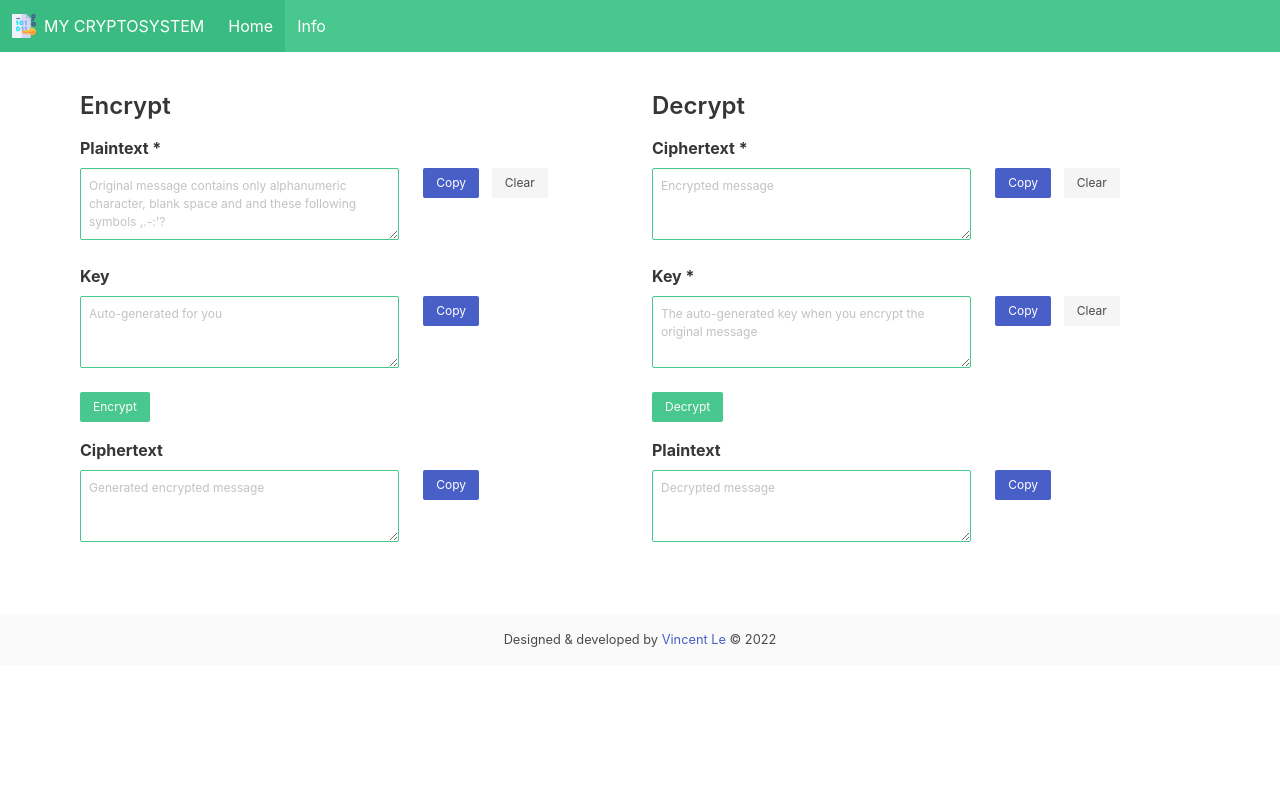
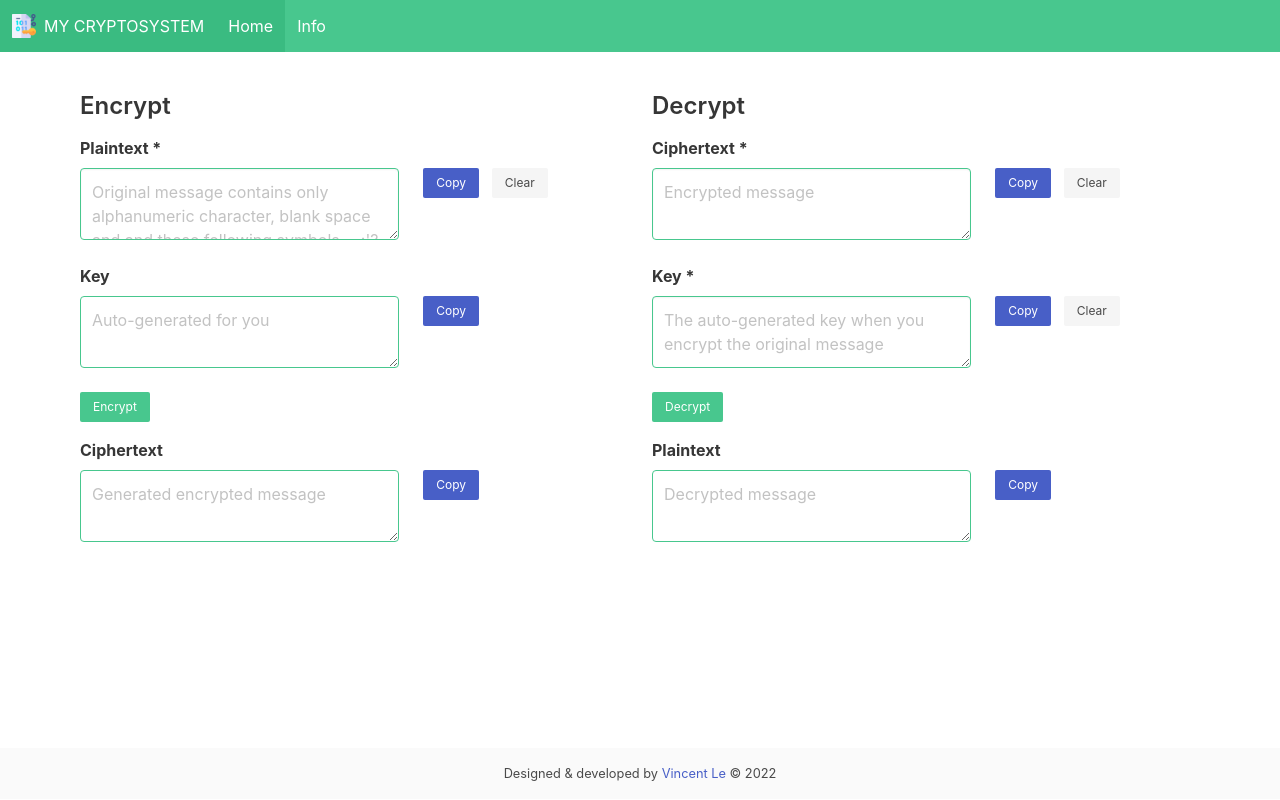
Before and after one commit to VincentLeV/my-cryptosystem-react-bulma, a React (Create React App) app: page / in a window 1280 px wide. Built offline with nearby package versions, Linux system fonts and the light colour scheme.

Commit message:
Minor fixes

```diff
--- a/src/App.jsx
+++ b/src/App.jsx
@@ -17,13 +17,13 @@ const App = () => {
             <main className="container content is-fluid">
                 {
                     activeTab === 0 ? (
-                        <div className="columns section">
+                        <div className="columns section" style={{ minHeight: "87vh" }}>
                             <EncryptForm />
                             <hr className="horizonal-line"/>
                             <DecryptForm />
                         </div>
                     ) : (
-                        <div className="section" style={{ minHeight: "77vh" }}>
+                        <div className="section" style={{ minHeight: "87vh" }}>
                             <Info />
                         </div>
                     )
--- a/src/components/forms/TextArea.jsx
+++ b/src/components/forms/TextArea.jsx
@@ -4,10 +4,10 @@ const TextArea = ({ id, label, children, ...props }) => {
       <div className="control">
         <label htmlFor={id} className="label">{label}</label>
         <textarea
-          className="textarea is-success is-small"
+          className="textarea is-success"
           type="textarea"
           id={id}
-          rows={3}
+          rows={2}
           {...props}
         >
           {children}
```
